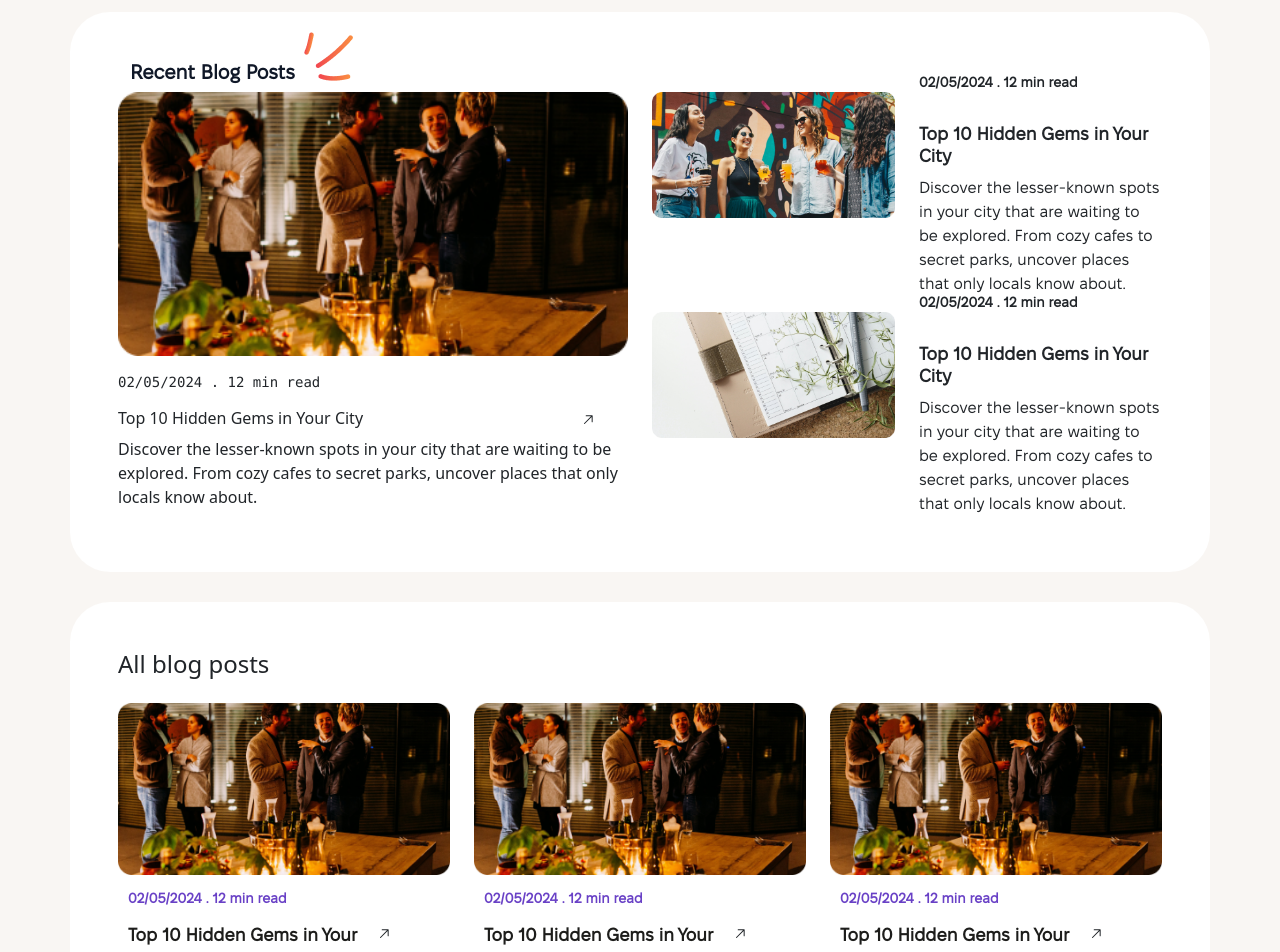
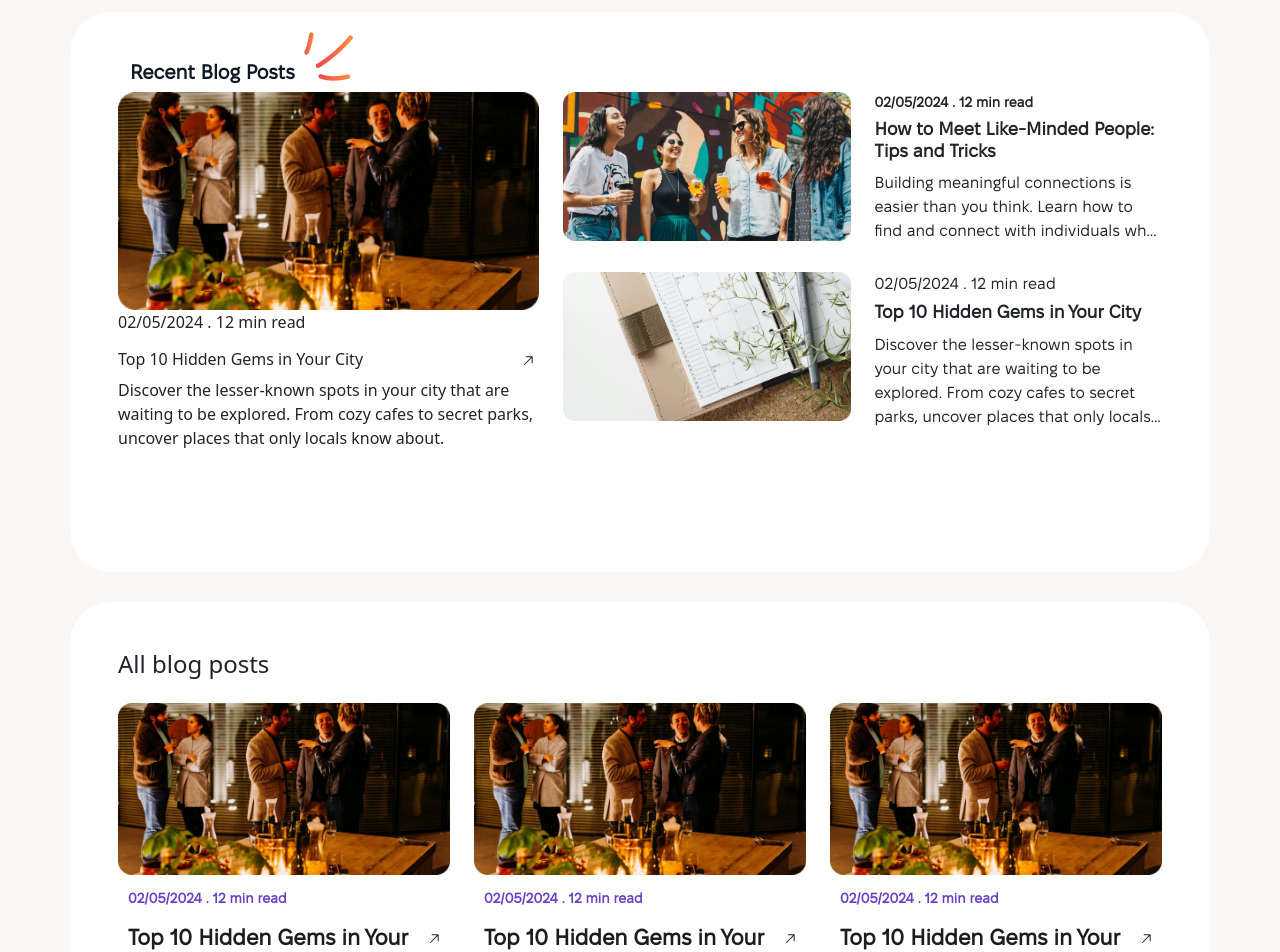
Before and after one commit to Earthpasserby/palynxx, a React (Create React App) app: page /Blog in a window 1280 px wide. Shown: the part 180-1132 px from the top of the page. Built offline with nearby package versions, Linux system fonts and the light colour scheme.

Commit message:
homepage udating

```diff
--- a/src/App.css
+++ b/src/App.css
@@ -2,6 +2,11 @@
   margin: 0;
   padding: 0;
 }
+
+/* p h1, h1,h3, h4, h5, h6{
+  padding: 0;
+  margin: 0;
+} */
 
 body {
   background-color: #f9f6f3;
@@ -963,6 +968,37 @@ span {
     font-family: fixel Text;
     src: url(../public/FixelText-Regular.otf);
   }
+
+  .pre-tag {
+    padding: 0;
+    margin-top: 0;
+    margin-bottom: 5px;
+  }
+  .h6-tag {
+    padding: 0;
+    margin-top: 5px;
+    margin-bottom: 5px;
+  }
+  .p-tag2 {
+    padding: 0;
+    margin-top: 10px;
+    margin-bottom: 5px;
+    display: -webkit-box;
+  -webkit-line-clamp: 3;
+  -webkit-box-orient: vertical;
+  overflow: hidden;
+  }
+
+  .p-tag3 {
+    padding: 0;
+    margin-top: 10px;
+    margin-bottom: 5px;
+    display: -webkit-box;
+  -webkit-line-clamp: 4;
+  -webkit-box-orient: vertical;
+  overflow: hidden;
+  }
+
   /*Home*/
   .make {
     font-family: fixel Text;
@@ -1151,7 +1187,7 @@ span {
   }
   .hero-7 p {
     font-family: Fixel Text;
-    font-size: 17px;
+    font-size: 20px;
     font-weight: 400;
     color: #1d1d1b;
   }
@@ -1170,8 +1206,8 @@ span {
   }
   .arow {
     position: absolute;
-    right: 400px;
-    bottom: 140px;
+    left: 500px;
+    bottom: 120px;
     /* width: 161.92px; */
   }
   .aroww {
@@ -1262,7 +1298,7 @@ span {
   .Line {
     position: absolute;
     bottom: 45px;
-    left: 220px;
+    left: 230px;
   }
 
   .btn-img {
@@ -1431,7 +1467,7 @@ span {
     color: #fa8f42;
   }
   .hero-7 {
-    margin-top: 100px;
+    margin-top: 140px;
     position: relative;
   }
   .hero-8 {
@@ -1526,7 +1562,7 @@ span {
   }
   .Linkk h6 {
     font-family: Fixel Text;
-    font-size: 18px;
+    font-size: 22px;
     font-weight: 700;
     color: #1d1d1b;
   }
@@ -1600,15 +1636,13 @@ span {
     margin-left: auto;
     margin-right: auto;
     color: #1d1d1b;
-    margin-top: -10px;
+    margin-top: -5px;
   }
   .download-btn2 {
     font-family: Fixel Text;
     font-size: 16px;
     font-weight: 500;
-    line-height: 16px;
-    text-align: left;
-    padding-top: 15px;
+
     background-color: #fff;
     color: #1d1d1b;
     border-radius: 50px;
@@ -1634,30 +1668,27 @@ span {
     font-family: Fixel Text;
     /* font-size: 16px; */
     font-weight: 400;
-    margin-top: 10px;
     /* text-wrap: nowrap; */
   }
   .col-sm-6 h6 {
     font-family: Fixel Text;
     font-size: 18px;
     font-weight: 600;
-    margin-top: 30px;
   }
   .col-sm-6 pre {
     font-family: Fixel Text;
     font-size: 14px;
     font-weight: 600;
-    margin-top: -20px;
   }
 
   .blog-icon1 {
     position: absolute;
-    left: 270px;
-    bottom: 105px;
+    left: 320px;
+    bottom: 110px;
   }
   .blog-icon {
     position: absolute;
-    left: 580px;
+    left: 520px;
     margin-top: -25px;
   }
   .arrow2 {
--- a/src/Home.jsx
+++ b/src/Home.jsx
@@ -673,17 +673,17 @@ const Home = () => {
           </Container>
         </Row>
       </Container>
-      <Container fluid className="footer">
-        <Container className="">
-          <Row class="g-5">
-            <Col md={3} xs={12} className="footerP">
+      <Container fluid>
+        <Container fluid className="footer">
+          <div class="row">
+            <div class=" col-sm-3 footerP">
               <img
                 src="./palynxwlogo.png"
                 alt="logo"
                 className="logo-img b-ff"
               />
               <p className="text-white">Discover, Connect, Plan</p>
-              <div className="icon d-flex">
+              <div className="d-flex">
                 <button className="btn btn-icon2">
                   <BiLogoLinkedin />
                 </button>
@@ -697,8 +697,8 @@ const Home = () => {
                   <FaXTwitter />
                 </button>
               </div>
-            </Col>
-            <Col md={3} xs={12} className="footerP">
+            </div>
+            <div class="col-sm-3 footerp">
               <p>
                 <a href="#">About us</a>
               </p>
@@ -711,30 +711,29 @@ const Home = () => {
               <p>
                 <a href="#">Contact</a>
               </p>
-            </Col>
-            <Col md={3} xs={12} className="footerP">
+            </div>
+            <div class="col-sm-3 footerp">
               <p>
                 <a href="#">Terms of Service</a>
               </p>
               <p>
                 <a href="#">Privacy Policy</a>
               </p>
-            </Col>
-            <Col md={3} xs={12} className="footerP">
+            </div>
+            <div class="col-sm-3 footerp">
               <p>
                 <a href="#">Download App</a>
               </p>
-              <button className="btn btn-1 download-btn d-flex">
+              <button className="btn btn-1 download-btn2 d-flex">
                 <img
                   src="./bapple.png"
                   alt="palynx-img"
-                  className="img-fluid apple"
+                  className="img-fluid apple1"
                 />
-                Download on the
-                <br /> App Store
+                Download on the App Store
               </button>
-            </Col>
-          </Row>
+            </div>
+          </div>
           <div className="d-flex justify-content-center foter">
             <h6>All rights reserved Palynx © 2024</h6>
           </div>
--- a/src/components/Blog.jsx
+++ b/src/components/Blog.jsx
@@ -73,10 +73,10 @@ const Blog = () => {
           <h5>Recent Blog Posts</h5>
         </Container>
         <Row className="">
-          <div class="col-md-6">
+          <div class="col-md-5">
             <div>
-              <img src="./party.png" class="img-fluid w-100"  />
-              <pre className="mt-3">02/05/2024 . 12 min read</pre>
+              <img src="./party.png" class="img-fluid w-100" />
+              <p className="">02/05/2024 . 12 min read</p>
 
               <h6 className="">Top 10 Hidden Gems in Your City</h6>
               <div>
@@ -90,34 +90,35 @@ const Blog = () => {
             </div>
           </div>
 
-          <div class="col-md-6 ">
+          <div class="col-md-7">
             <div class="row">
               <div class="col-sm-6">
                 <img src="./pitch.png" class="img-fluid w-100" />
               </div>
               <div class="col-sm-6">
                 <div>
-                  <pre className="">02/05/2024 . 12 min read</pre>
+                  <pre class="pre-tag">02/05/2024 . 12 min read</pre>
 
-                  <h6>Top 10 Hidden Gems in Your City</h6>
-                  <p class="ty">
-                    Discover the lesser-known spots in your city that are
-                    waiting to be explored. From cozy cafes to secret parks,
-                    uncover places that only locals know about.
+                  <h6 class="h6-tag">
+                    How to Meet Like-Minded People: Tips and Tricks
+                  </h6>
+                  <p class="p-tag2">
+                    Building meaningful connections is easier than you think.
+                    Learn how to find and connect with individuals who share
+                    your interests and passions
                   </p>
                 </div>
               </div>
             </div>
-            <div class="row">
+            <div class="row mt-4">
               <div class="col-sm-6">
                 <img src="./diary.png" className="img-fluid w-100" />
               </div>
               <div class="col-sm-6">
                 <div>
-                  <pre class="">02/05/2024 . 12 min read</pre>
-
-                  <h6>Top 10 Hidden Gems in Your City</h6>
-                  <p class="ty">
+                  <p class="pre-tag">02/05/2024 . 12 min read</p>
+                  <h6 class="h6-tag">Top 10 Hidden Gems in Your City</h6>
+                  <p class="p-tag3">
                     Discover the lesser-known spots in your city that are
                     waiting to be explored. From cozy cafes to secret parks,
                     uncover places that only locals know about.
@@ -423,7 +424,7 @@ const Blog = () => {
         </Row>
       </Container>
       <Container fluid>
-        <Container className="footer">
+        <Container fluid className="footer">
           <div class="row">
             <div class=" col-sm-3 footerP">
               <img
```
